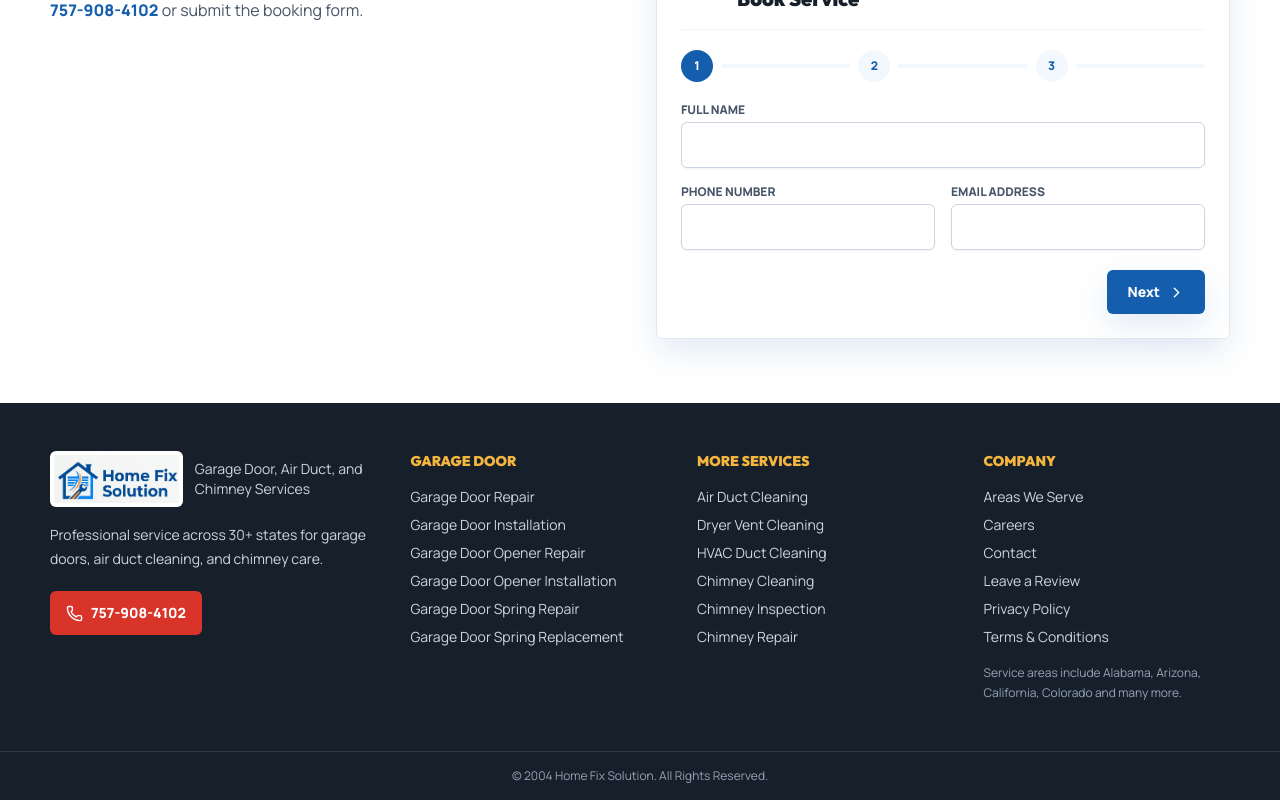
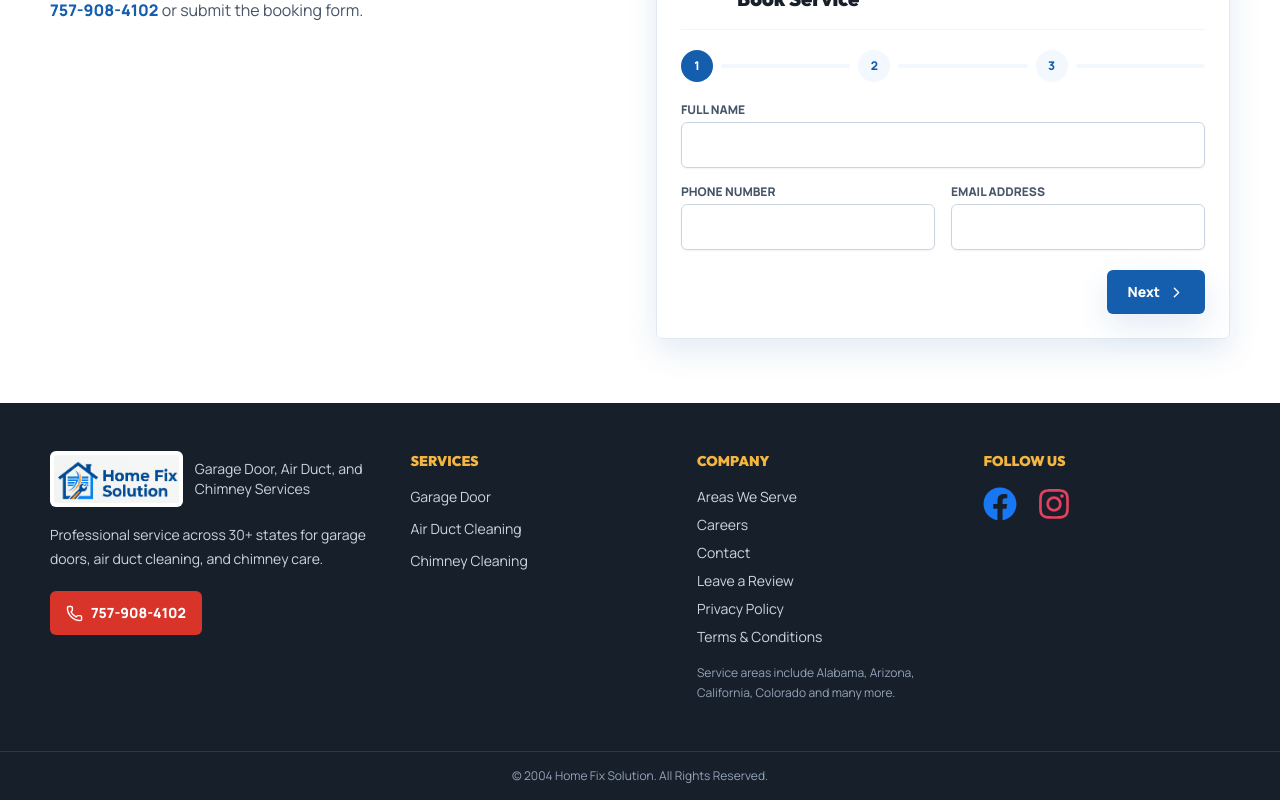
Before and after one commit to anasrehmanworks/home-fix-solutions, a Next.js app: page / in a window 1280 px wide. Shown: the part 6012-6812 px from the top of the page. Built offline with nearby package versions, Linux system fonts and the light colour scheme.

Commit message:
Updated footer services and added social links

```diff
--- a/components/Footer.tsx
+++ b/components/Footer.tsx
@@ -1,72 +1,156 @@
 import Link from "next/link";
 import Image from "next/image";
 import { Phone } from "lucide-react";
-import { getServicesByCategory, site, statesServed } from "@/lib/site";
+import { FaFacebook, FaInstagram } from "react-icons/fa";
+import { site, statesServed } from "@/lib/site";
 
 export function Footer() {
-  const garage = getServicesByCategory("Garage Door").slice(0, 6);
-  const other = [...getServicesByCategory("Air Duct Cleaning").slice(0, 3), ...getServicesByCategory("Chimney Cleaning").slice(0, 3)];
-
   return (
     <footer className="bg-ink text-white">
       <div className="section-shell grid gap-10 py-12 md:grid-cols-[1.3fr_1fr_1fr_1fr]">
         <div>
           <div className="mb-4 flex items-center gap-3">
-            <Image src={site.logo} alt="Home Fix Solution" width={210} height={81} className="h-14 w-auto rounded-md bg-white object-contain p-1" />
+            <Image
+              src={site.logo}
+              alt="Home Fix Solution"
+              width={210}
+              height={81}
+              className="h-14 w-auto rounded-md bg-white object-contain p-1"
+            />
             <div>
-              <p className="text-sm text-slate-300">Garage Door, Air Duct, and Chimney Services</p>
+              <p className="text-sm text-slate-300">
+                Garage Door, Air Duct, and Chimney Services
+              </p>
             </div>
           </div>
+
           <p className="max-w-sm text-sm leading-6 text-slate-300">
-            Professional service across 30+ states for garage doors, air duct cleaning, and chimney care.
+            Professional service across 30+ states for garage doors, air duct
+            cleaning, and chimney care.
           </p>
-          <a href={site.phoneHref} className="mt-5 inline-flex items-center gap-2 rounded-md bg-brand-red px-4 py-3 text-sm font-black text-white">
+
+          <a
+            href={site.phoneHref}
+            className="mt-5 inline-flex items-center gap-2 rounded-md bg-brand-red px-4 py-3 text-sm font-black text-white"
+          >
             <Phone size={17} />
             <span>{site.phone}</span>
           </a>
         </div>
 
+        {/* Services */}
         <div>
-          <h2 className="mb-4 text-sm font-black uppercase text-brand-gold">Garage Door</h2>
-          <ul className="grid gap-2 text-sm text-slate-300">
-            {garage.map((service) => (
-              <li key={service.slug}>
-                <Link href={`/services/${service.slug}`} className="hover:text-white">
-                  {service.title}
-                </Link>
-              </li>
-            ))}
+          <h2 className="mb-4 text-sm font-black uppercase text-brand-gold">
+            Services
+          </h2>
+
+          <ul className="grid gap-3 text-sm text-slate-300">
+            <li>
+              <Link href="/services/garage-door" className="hover:text-white">
+                Garage Door
+              </Link>
+            </li>
+
+            <li>
+              <Link
+                href="/services/air-duct-cleaning"
+                className="hover:text-white"
+              >
+                Air Duct Cleaning
+              </Link>
+            </li>
+
+            <li>
+              <Link
+                href="/services/chimney-cleaning"
+                className="hover:text-white"
+              >
+                Chimney Cleaning
+              </Link>
+            </li>
           </ul>
         </div>
 
+        {/* Company */}
         <div>
-          <h2 className="mb-4 text-sm font-black uppercase text-brand-gold">More Services</h2>
+          <h2 className="mb-4 text-sm font-black uppercase text-brand-gold">
+            Company
+          </h2>
+
           <ul className="grid gap-2 text-sm text-slate-300">
-            {other.map((service) => (
-              <li key={service.slug}>
-                <Link href={`/services/${service.slug}`} className="hover:text-white">
-                  {service.title}
-                </Link>
-              </li>
-            ))}
+            <li>
+              <Link href="/areas-we-serve" className="hover:text-white">
+                Areas We Serve
+              </Link>
+            </li>
+
+            <li>
+              <Link href="/careers" className="hover:text-white">
+                Careers
+              </Link>
+            </li>
+
+            <li>
+              <Link href="/contact" className="hover:text-white">
+                Contact
+              </Link>
+            </li>
+
+            <li>
+              <Link href="/leave-a-review" className="hover:text-white">
+                Leave a Review
+              </Link>
+            </li>
+
+            <li>
+              <Link href="/privacy-policy" className="hover:text-white">
+                Privacy Policy
+              </Link>
+            </li>
+
+            <li>
+              <Link href="/terms-and-conditions" className="hover:text-white">
+                Terms & Conditions
+              </Link>
+            </li>
           </ul>
+
+          <p className="mt-4 text-xs leading-5 text-slate-400">
+            Service areas include {statesServed.slice(0, 4).join(", ")} and many
+            more.
+          </p>
         </div>
 
+        {/* Follow Us */}
         <div>
-          <h2 className="mb-4 text-sm font-black uppercase text-brand-gold">Company</h2>
-          <ul className="grid gap-2 text-sm text-slate-300">
-            <li><Link href="/areas-we-serve" className="hover:text-white">Areas We Serve</Link></li>
-            <li><Link href="/careers" className="hover:text-white">Careers</Link></li>
-            <li><Link href="/contact" className="hover:text-white">Contact</Link></li>
-            <li><Link href="/leave-a-review" className="hover:text-white">Leave a Review</Link></li>
-            <li><Link href="/privacy-policy" className="hover:text-white">Privacy Policy</Link></li>
-            <li><Link href="/terms-and-conditions" className="hover:text-white">Terms & Conditions</Link></li>
-          </ul>
-          <p className="mt-4 text-xs leading-5 text-slate-400">
-            Service areas include {statesServed.slice(0, 4).join(", ")} and many more.
-          </p>
+          <h2 className="mb-4 text-sm font-black uppercase text-brand-gold">
+            Follow Us
+          </h2>
+
+          <div className="flex items-center gap-5">
+            <a
+              href="https://www.facebook.com/homefixsolution1"
+              target="_blank"
+              rel="noopener noreferrer"
+              aria-label="Facebook"
+              className="transition duration-200 hover:brightness-125"
+            >
+              <FaFacebook size={34} color="#1877F2" />
+            </a>
+
+            <a
+              href="https://www.instagram.com/homefixsolution1/"
+              target="_blank"
+              rel="noopener noreferrer"
+              aria-label="Instagram"
+              className="transition duration-200 hover:brightness-125"
+            >
+              <FaInstagram size={34} color="#E4405F" />
+            </a>
+          </div>
         </div>
       </div>
+
       <div className="border-t border-white/10 py-4 text-center text-xs text-slate-400">
         &copy; 2004 Home Fix Solution. All Rights Reserved.
       </div>
```
